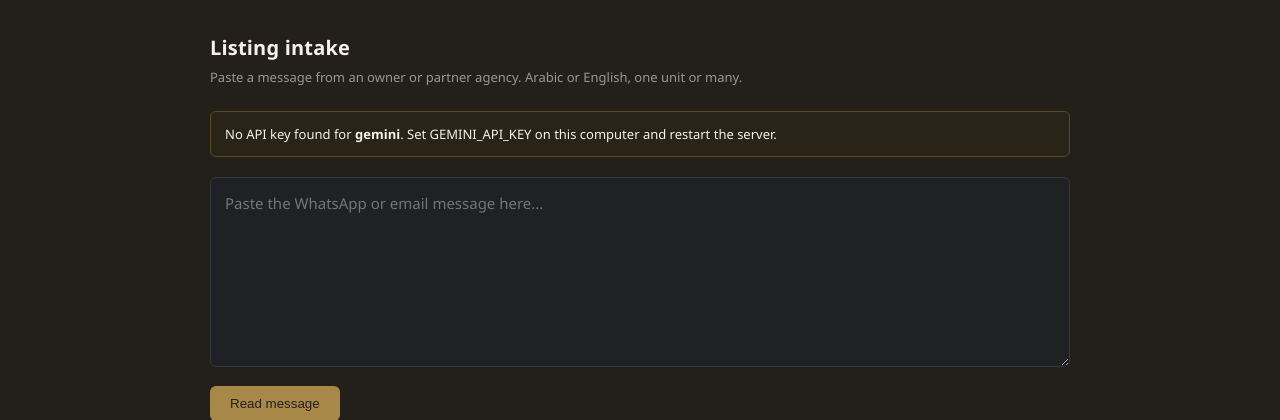
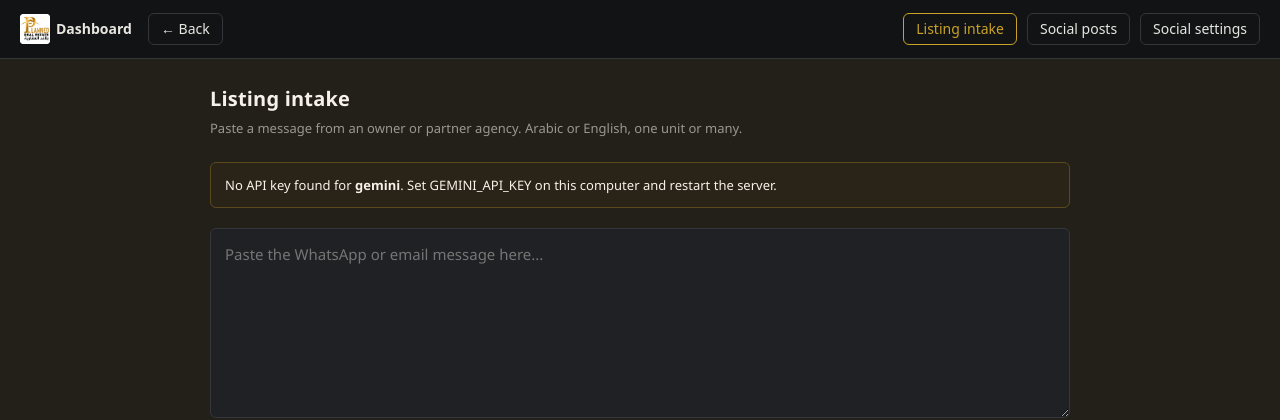
Before and after one commit to mhadhbiabdelhamid-gif/PlannedCRM, a Flask app: page /intake/ in a window 1280 px wide. Shown: the top 420 px of the page. Run offline with Flask 3, Linux system fonts and the light colour scheme; the visitor is signed in with stand-in values (Sample User, id 1); data comes from the database, SQL or seed files in the repository; data that the repository does not hold is empty; parts of the project's set-up code (start-up, migrations or seed data) failed here and were passed over.

Commit message:
Add Home/Back navigation to every page and auto-retry when the AI writer is busy
- New top bar (logo = dashboard, Back, Intake/Social links) on the standalone assistant pages, which had no menu in the installed app

- Back button in the main top bar on every other page

- AI calls retry on 429/5xx/timeouts (2s/4s/8s, capped at 100s to stay under gunicorn's 120s) and show a plain-language message

- Meta publishing never retries, to avoid duplicate posts

Co-Authored-By: Claude Opus 5.5 <noreply@anthropic.com>

Claude-Session: https://claude.ai/code/session_01QAv1mWm7BRSanKMvgVdVXd

```diff
--- a/ai_intake.py
+++ b/ai_intake.py
@@ -266,33 +266,84 @@ apartment, Al Sadd" / "شقة غرفتين مفروشة، السد".
 - If the message is not a property listing at all, return {"listings": []}."""
 
 
-def _post(url, payload, headers):
-    """POST JSON and return the decoded response, retrying on rate limits."""
-    body = json.dumps(payload).encode("utf-8")
-    delay = 2
-    for attempt in range(4):
-        req = urllib.request.Request(url, data=body, headers=headers,
-                                     method="POST")
+# HTTP codes that mean "try again shortly": rate limit, and the provider's
+# servers being overloaded or briefly down (Gemini returns 503 UNAVAILABLE
+# under high demand). These are retried with a growing pause.
+RETRYABLE = (429, 500, 502, 503, 504)
+MAX_ATTEMPTS = 4          # 1 try + 3 retries, waiting 2s, 4s, 8s between them
+TOTAL_BUDGET = 100        # seconds for all attempts together
+
+BUSY_MESSAGE = ("The AI writer is busy right now (high demand on the AI "
+                "service). Nothing is wrong with the CRM - wait a minute "
+                "and click the button again.")
+
+
+def _post(url, payload, headers, retry=True):
+    """POST JSON and return the decoded response.
+
+    retry=True (AI calls): retries automatically when the AI service is
+    rate-limited, overloaded or briefly unreachable, so a passing spike
+    doesn't reach the user, and fails with a plain-language message.
+
+    retry=False (Meta publishing, via ai_social._graph): one attempt only.
+    A publish that timed out may still have gone through, so retrying could
+    post the same listing twice. Errors keep Meta's own detail.
+    """
+    if not retry:
+        req = urllib.request.Request(url, data=json.dumps(payload).encode(
+            "utf-8"), headers=headers, method="POST")
         try:
             with urllib.request.urlopen(req, timeout=API_TIMEOUT) as resp:
                 return json.loads(resp.read().decode("utf-8"))
         except urllib.error.HTTPError as exc:
-            detail = exc.read().decode("utf-8")[:300]
-            if exc.code == 429 and attempt < 3:
+            detail = exc.read().decode("utf-8", "replace")[:300]
+            raise RuntimeError(f"API returned {exc.code}: {detail}")
+        except (urllib.error.URLError, TimeoutError) as exc:
+            raise RuntimeError(
+                f"Could not reach the API: {getattr(exc, 'reason', exc)}")
+
+    body = json.dumps(payload).encode("utf-8")
+    delay = 2
+    # gunicorn kills a request after 120s (Procfile), so all attempts together
+    # must finish well inside that, or the user gets a blank error page.
+    deadline = time.monotonic() + TOTAL_BUDGET
+    for attempt in range(1, MAX_ATTEMPTS + 1):
+        remaining = deadline - time.monotonic()
+        # Last try if out of attempts, or not enough time left to wait and
+        # still give the next call a fair chance.
+        last = attempt == MAX_ATTEMPTS or remaining - delay < 20
+        req = urllib.request.Request(url, data=body, headers=headers,
+                                     method="POST")
+        try:
+            with urllib.request.urlopen(
+                    req, timeout=max(10, min(API_TIMEOUT, remaining))) as resp:
+                return json.loads(resp.read().decode("utf-8"))
+        except urllib.error.HTTPError as exc:
+            detail = exc.read().decode("utf-8", "replace")[:300]
+            if exc.code in RETRYABLE and not last:
                 time.sleep(delay)
                 delay *= 2
                 continue
             if exc.code == 429:
                 raise RuntimeError(
-                    "Rate limit reached. The free tier allows a limited number "
-                    "of requests per minute - wait a moment and try again.")
+                    "The AI writer has reached its limit of requests per "
+                    "minute. Wait a minute and try again.")
+            if exc.code in RETRYABLE:
+                raise RuntimeError(BUSY_MESSAGE)
             if exc.code in (401, 403):
                 raise RuntimeError(
                     "The API key was rejected. Check it is correct and active.")
             raise RuntimeError(f"API returned {exc.code}: {detail}")
-        except urllib.error.URLError as exc:
-            raise RuntimeError(f"Could not reach the API: {exc.reason}")
-    raise RuntimeError("Rate limit reached after several retries.")
+        except (urllib.error.URLError, TimeoutError) as exc:
+            if not last:
+                time.sleep(delay)
+                delay *= 2
+                continue
+            reason = getattr(exc, "reason", exc)
+            raise RuntimeError(
+                "Could not reach the AI service (check the internet "
+                f"connection), then try again. Details: {reason}")
+    raise RuntimeError(BUSY_MESSAGE)
 
 
 def _parse_listings(text):
--- a/ai_social.py
+++ b/ai_social.py
@@ -251,9 +251,13 @@ def generate(rows):
 
 
 def _graph(path, params):
-    """POST to the Graph API. Returns the decoded response."""
+    """POST to the Graph API. Returns the decoded response.
+
+    No automatic retry: a publish that seemed to fail may have gone through,
+    and retrying would post the same listing twice.
+    """
     return _post(f"{GRAPH}/{path}", params,
-                 {"content-type": "application/json"})
+                 {"content-type": "application/json"}, retry=False)
 
 
 def publish_facebook(caption, image_urls):
--- /dev/null
+++ b/templates/_appbar.html
@@ -0,0 +1,44 @@
+{#
+  Top bar for the standalone assistant pages (listing intake, social posts),
+  which don't extend base.html and so have no side menu. Without it, the
+  installed desktop/phone app has no way back to the main menu: there's no
+  browser address bar or back button there.
+  Include right after <body>:  {% include "_appbar.html" %}
+#}
+<style>
+  .appbar { position: sticky; top: 0; z-index: 50; display: flex; align-items: center;
+            gap: 10px; flex-wrap: wrap; margin: -32px -20px 24px; padding: 10px 20px;
+            background: #121315; border-bottom: 1px solid #33363b;
+            font: 500 14px/1.2 "IBM Plex Sans", system-ui, sans-serif; }
+  .appbar a, .appbar button { display: inline-flex; align-items: center; gap: 6px;
+            color: #e8e6e1; text-decoration: none; background: transparent;
+            border: 1px solid #33363b; border-radius: 6px; padding: 7px 12px;
+            font: inherit; cursor: pointer; width: auto; margin: 0; }
+  .appbar a:hover, .appbar button:hover { border-color: #c9a227; color: #c9a227; }
+  .appbar a:focus-visible, .appbar button:focus-visible { outline: 2px solid #c9a227; outline-offset: 2px; }
+  .appbar .home { border: 0; padding: 4px 6px 4px 0; font-weight: 600; }
+  .appbar .home img { height: 30px; width: auto; border-radius: 4px; background: #fff; }
+  .appbar .home .mark { display: inline-grid; place-items: center; width: 30px; height: 30px;
+            border-radius: 6px; background: #c9a227; color: #17181a; font-weight: 700; }
+  .appbar .sp { flex: 1; }
+  .appbar .on { border-color: #c9a227; color: #c9a227; }
+  @media (max-width: 560px) { .appbar .label { display: none; } }
+</style>
+<nav class="appbar" aria-label="{{ t('Main menu') }}">
+  <a class="home" href="{{ url_for('main.dashboard') }}" title="{{ t('Dashboard') }}">
+    {% if logo_exists %}<img src="{{ logo_url }}" alt="">{% else %}<span class="mark">P</span>{% endif %}
+    <span class="label">{{ t('Dashboard') }}</span>
+  </a>
+  <button type="button" onclick="appbarBack()" title="{{ t('Back') }}">← {{ t('Back') }}</button>
+  <span class="sp"></span>
+  <a class="{{ 'on' if request.blueprint == 'intake' }}" href="{{ url_for('intake.index') }}">{{ t('Listing intake') }}</a>
+  <a class="{{ 'on' if request.endpoint in ('social.index', 'social.review') }}" href="{{ url_for('social.index') }}">{{ t('Social posts') }}</a>
+  <a class="{{ 'on' if request.endpoint == 'social.settings' }}" href="{{ url_for('social.settings') }}">{{ t('Social settings') }}</a>
+</nav>
+<script>
+  // Go back one page; if this page was opened directly (no history), go to the dashboard.
+  function appbarBack() {
+    if (history.length > 1 && document.referrer) { history.back(); }
+    else { location.href = "{{ url_for('main.dashboard') }}"; }
+  }
+</script>
--- a/templates/intake.html
+++ b/templates/intake.html
@@ -58,6 +58,7 @@
 </style>
 </head>
 <body>
+{% include "_appbar.html" %}
 <div class="wrap">
 
   <h1>Listing intake</h1>
--- a/templates/review.html
+++ b/templates/review.html
@@ -46,6 +46,7 @@
 </style>
 </head>
 <body>
+{% include "_appbar.html" %}
 <div class="wrap">
 
   <a class="back" href="{{ url_for('intake.index') }}">&larr; Back to intake</a>
--- a/templates/social.html
+++ b/templates/social.html
@@ -45,6 +45,7 @@
 </style>
 </head>
 <body>
+{% include "_appbar.html" %}
 <div class="wrap">
 
   <h1>Social posts</h1>
--- a/templates/social_review.html
+++ b/templates/social_review.html
@@ -54,6 +54,7 @@
 </style>
 </head>
 <body>
+{% include "_appbar.html" %}
 <div class="wrap">
 
   <a class="back" href="{{ url_for('social.index') }}">&larr; Back to social posts</a>
--- a/templates/social_settings.html
+++ b/templates/social_settings.html
@@ -37,6 +37,7 @@
 </style>
 </head>
 <body>
+{% include "_appbar.html" %}
 <div class="wrap">
   <a class="back" href="{{ url_for('social.index') }}">&larr; Back to social posts</a>
   <h1>Social settings</h1>
```
Also changed, not shown: templates/base.html (+13 -0 lines).
